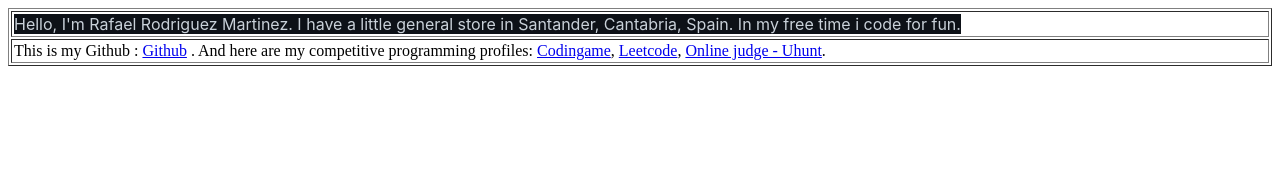
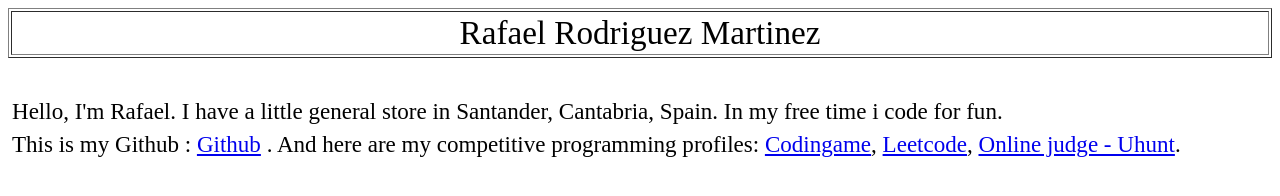
Before and after one commit to RafaelRodMar/RafaelRodMar.github.io, a plain HTML site: page index.html in a window 1280 px wide. Drawn offline with Linux system fonts and the light colour scheme.

Commit message:
Update index.html

```diff
--- a/index.html
+++ b/index.html
@@ -1,18 +1,19 @@
-
+<table style="text-align: left; width: 100%; margin-left: auto; margin-right: auto;" border="1" cellpadding="2" cellspacing="2"><tbody><tr><td style="vertical-align: top; text-align: center;"><big><big><big><big>Rafael Rodriguez Martinez</big></big></big></big><br></td></tr></tbody></table><br><br>
 <center>
-<table style="text-align: left; width: 100%;" border="1" cellpadding="2" cellspacing="2">
+<table style="text-align: left; width: 100%;" border="0" cellpadding="2" cellspacing="2">
   <tbody>
-    <tr>
-      <td style="vertical-align: top;"><span style="color: rgb(201, 209, 217); font-family: -apple-system,BlinkMacSystemFont,&quot;Segoe UI&quot;,Helvetica,Arial,sans-serif,&quot;Apple Color Emoji&quot;,&quot;Segoe UI Emoji&quot;; font-size: 16px; font-style: normal; font-weight: 400; letter-spacing: normal; orphans: 2; text-align: start; text-indent: 0px; text-transform: none; white-space: normal; widows: 2; word-spacing: 0px; background-color: rgb(13, 17, 23); display: inline ! important; float: none;">Hello,
-I'm Rafael Rodriguez Martinez. I have a little general store in
-Santander, Cantabria, Spain. In my free time i code for fun.</span></td>
-    </tr>
-    <tr>
-      <td style="vertical-align: top;">This is my Github : <a href="https://github.com/RafaelRodMar" rel="nofollow noopener" role="link" tabindex="0" target="_blank">Github</a> . And here are my
+    <tr><big>
+      </big><td style="vertical-align: top;"><big><big><span>Hello,
+I'm Rafael. I have a little general store in
+Santander, Cantabria, Spain. In my free time i code for fun.</span></big></big></td><big>
+    </big></tr>
+    <tr><big>
+      </big><td style="vertical-align: top;"><big><big>This is my Github : <a href="https://github.com/RafaelRodMar" rel="nofollow noopener" role="link" tabindex="0" target="_blank">Github</a> . And here are my
 competitive programming profiles: <a href="https://www.codingame.com/profile/3e0800f17944923ffdf6835e7b2374c43349441" rel="nofollow noopener" role="link" tabindex="0" target="_blank">Codingame</a>,
       <a href="https://leetcode.com/RolfSP/" rel="nofollow noopener" role="link" tabindex="0" target="_blank">Leetcode</a>, <a href="https://uhunt.onlinejudge.org/id/903003" rel="nofollow noopener" role="link" tabindex="0" target="_blank">Online
-judge - Uhunt</a>.</td>
-    </tr>
+judge - Uhunt</a>.</big></big></td><big>
+    </big></tr>
   </tbody>
-</table></center>
+</table>
+</center>
 <script src="script.js"></script>
```
